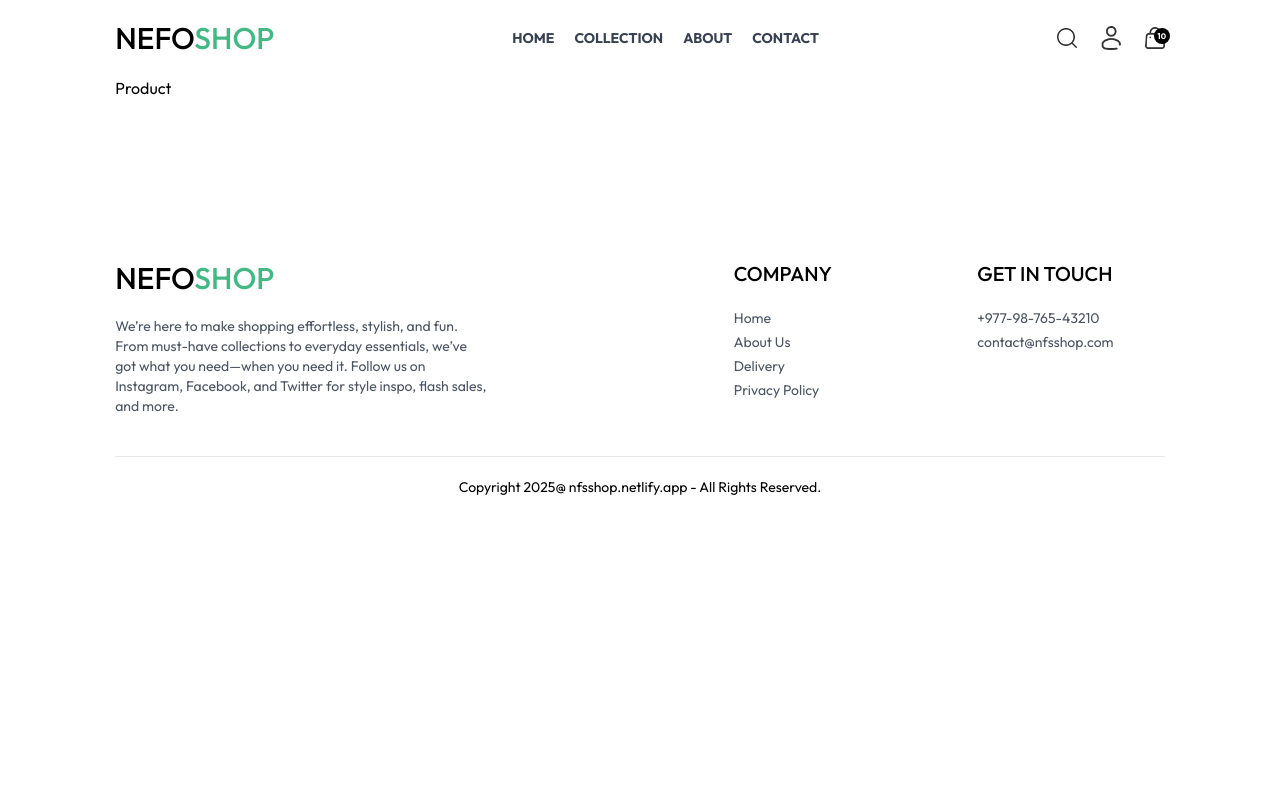
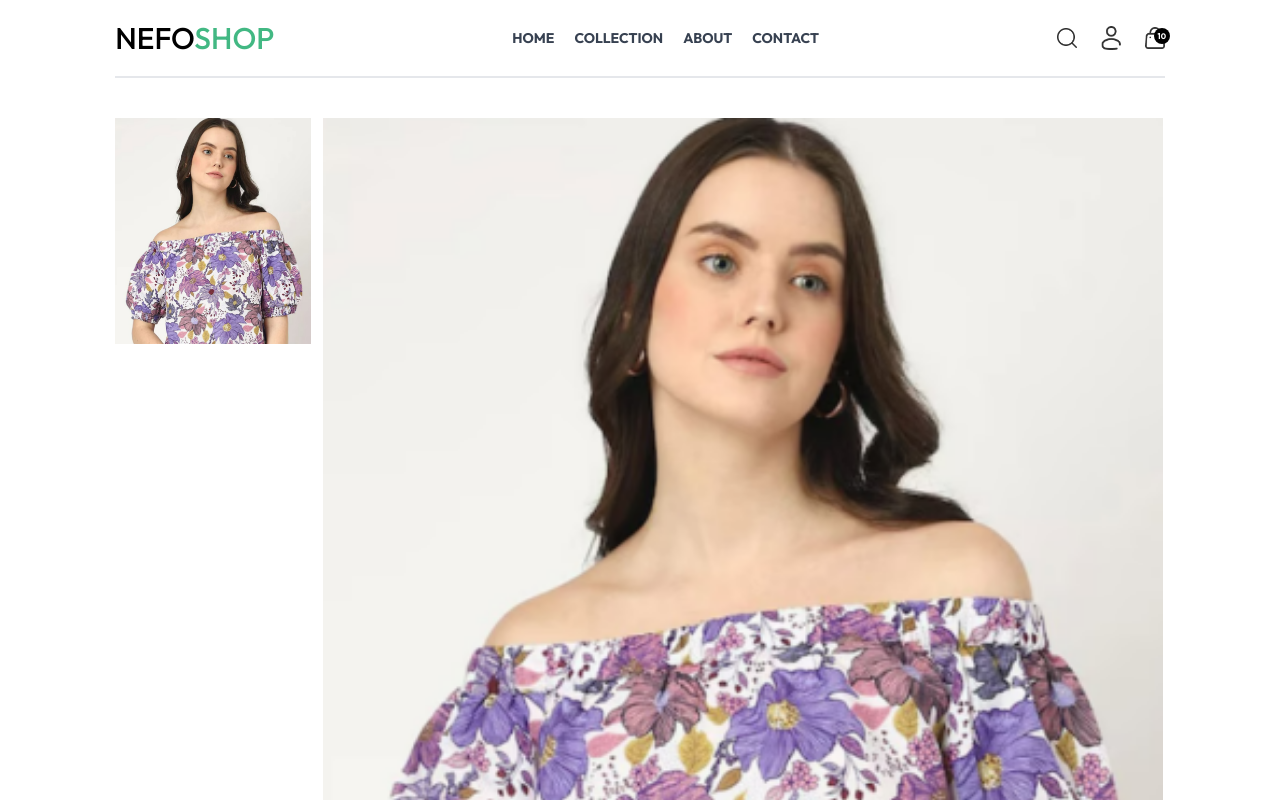
Before and after one commit to nierforprogramming/nfs-shop-frontend, a React (Vite) app: page /product/aaaaa in a window 1280 px wide. Shown: the top 800 px of the page. Built offline with nearby package versions, Linux system fonts and the light colour scheme.

Commit message:
Product page image rendered

```diff
--- a/src/components/ProductItem.jsx
+++ b/src/components/ProductItem.jsx
@@ -6,7 +6,7 @@
   const { currency } = useContext(ShopContext);
   return (
     <div>
-      <Link className="text-gray-700 cursor-pointer" to={`/product${id}`}>
+      <Link className="text-gray-700 cursor-pointer" to={`/product/${id}`}>
         <div className="overflow-hidden">
           <img
             className="hover:scale-110 transition ease-in-out"
--- a/src/pages/Collection.jsx
+++ b/src/pages/Collection.jsx
@@ -5,6 +5,7 @@
 import { ShopContext } from "../context/ShopContext";
 import { assets } from "../assets/assets";
 import ProductItem from "../components/ProductItem";
+import { Link, useParams } from "react-router-dom";
 
 const Collection = () => {
   const { products, search, showSearch } = useContext(ShopContext);
@@ -13,7 +14,6 @@
   const [category, setCategory] = useState([]);
   const [subCategory, setSubCategory] = useState([]);
   const [sortType, setSortType] = useState("relavent");
-
   const toggleCategory = (e) => {
     if (category.includes(e.target.value)) {
       setCategory((prev) => prev.filter((item) => item != e.target.value));
--- a/src/pages/Product.jsx
+++ b/src/pages/Product.jsx
@@ -1,7 +1,54 @@
-import React from "react";
+import React, { useContext, useEffect, useState } from "react";
+import { useParams } from "react-router-dom";
+import { ShopContext } from "../context/ShopContext";
 
 const Product = () => {
-  return <div>Product</div>;
+  const { productId } = useParams();
+  const { products } = useContext(ShopContext);
+  const [productData, setProductData] = useState(false);
+  const [image, setImage] = useState("");
+
+  const fetchProductData = async () => {
+    products.map((item) => {
+      if (item._id === productId) {
+        setProductData(item);
+        setImage(item.image[0]);
+
+        return null;
+      }
+    });
+  };
+
+  useEffect(() => {
+    fetchProductData();
+    console.log(productData);
+  }, [productId, products]);
+
+  return productData ? (
+    <div className="border-t-2 pt-10 transition-opacity ease-in duration-500 opacity-100">
+      {/* Product Data */}
+      <div className="flex gap-12 sm:gap-12 flex-col sm:flex-row">
+        {/* Product Images */}
+        <div className="flex-1 flex flex-col-reverse gap-3 sm:flex-row">
+          <div className="flex sm:flex-col overflow-x-auto sm:overflow-y-scroll justify-between sm:justify-normal sm:w-[18.7%] w-full">
+            {productData.image.map((item, index) => (
+              <img
+                onClick={() => setImage(item)}
+                src={item}
+                key={index}
+                className="w-[24%] sm:w-full sm:mb-3 flex-shrink-0 cursor-pointer"
+              />
+            ))}
+          </div>
+          <div className="w-full sm:w-[80%]">
+            <img className="w-full h-auto" src={image} alt="" />
+          </div>
+        </div>
+      </div>
+    </div>
+  ) : (
+    <div className="opacity-0"></div>
+  );
 };
 
 export default Product;
```
